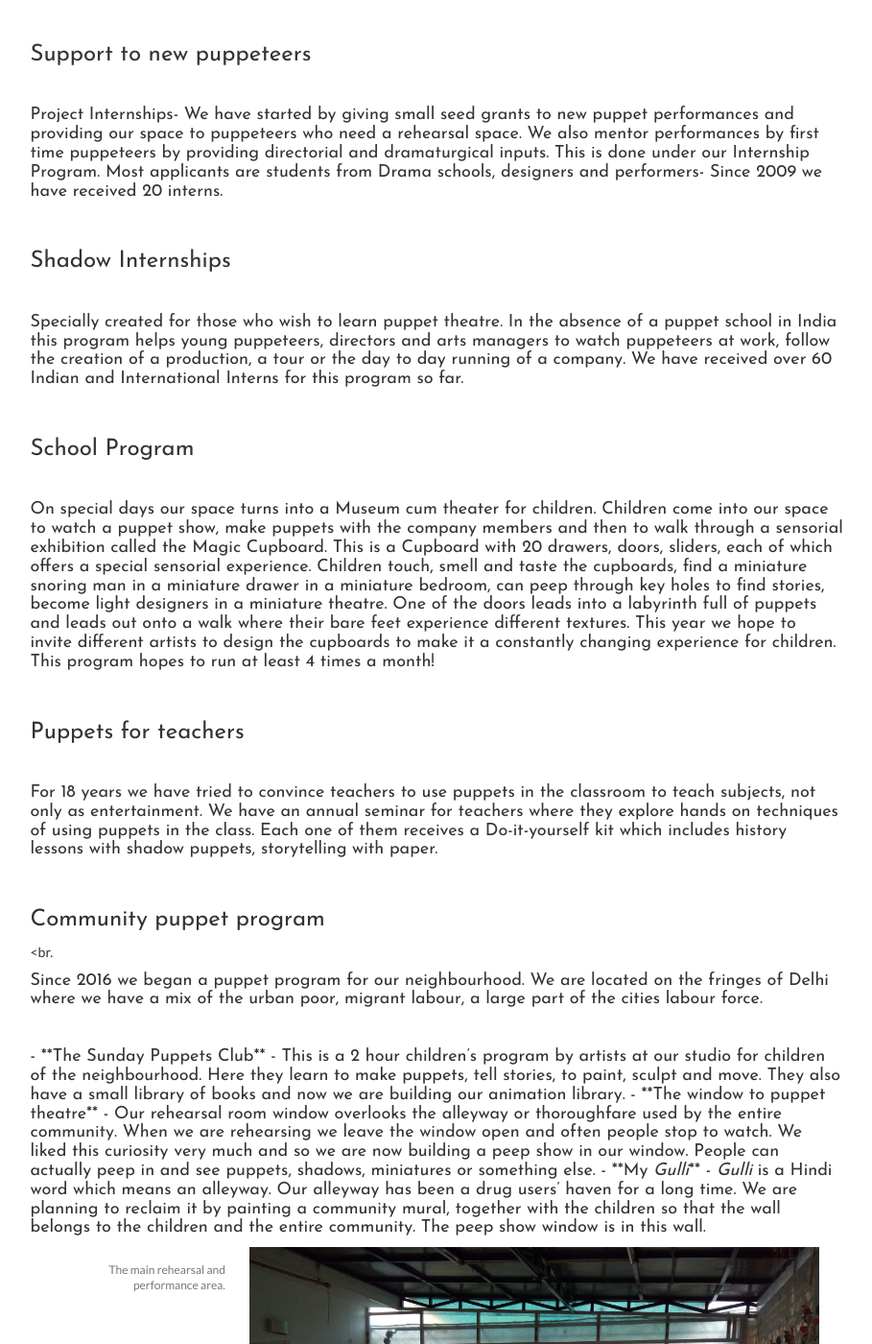
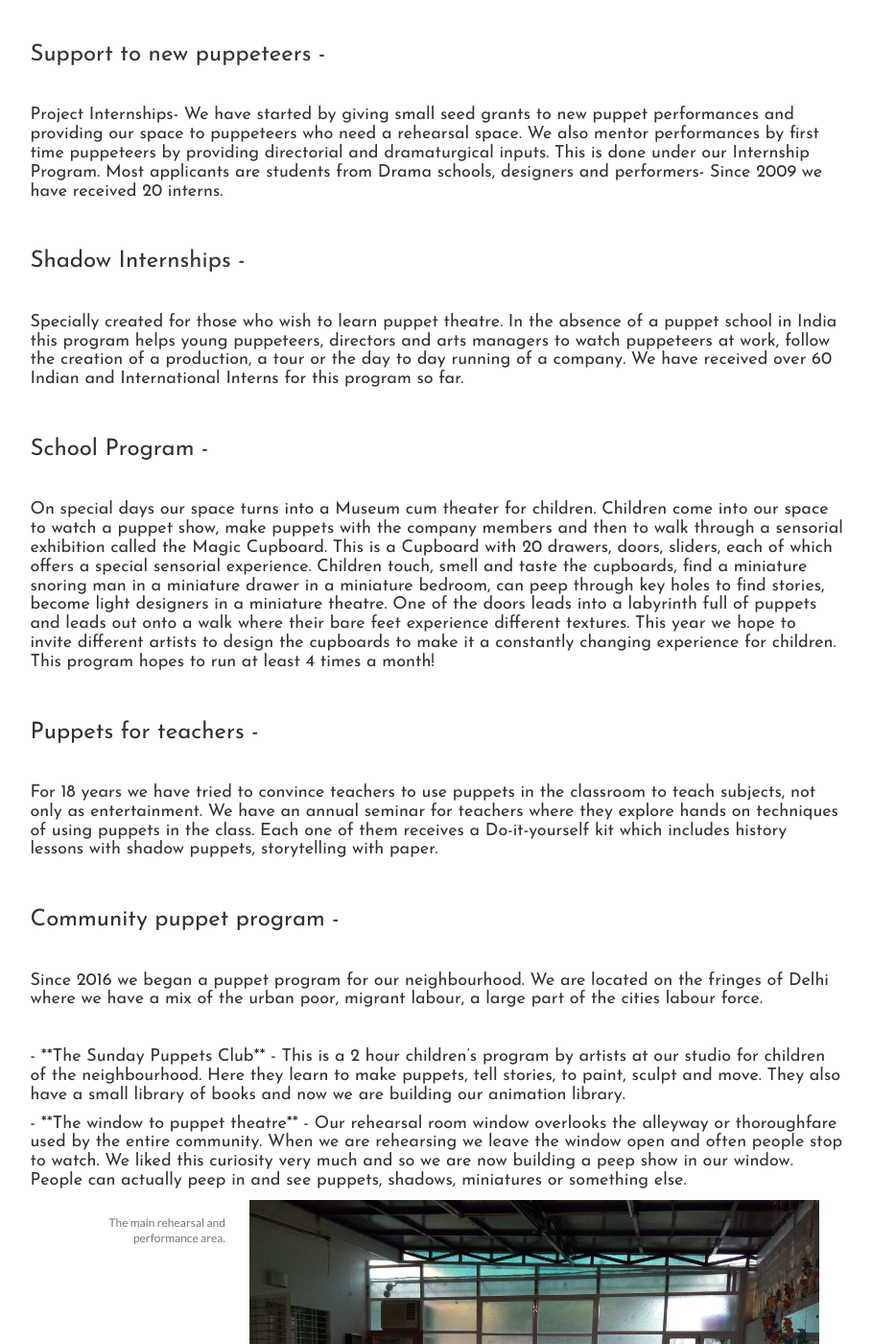
Before and after one commit to katkatha/katkatha.org, a Jekyll site: the page built from _posts/2017-02-06-space.markdown, in a window 1280 px wide and 1400 px high, scrolled down 963 px. Shown: the whole window at 96% size, without its empty margins (331-1240 px from the left). Built offline with Jekyll 4.4.1, drawn with Linux system fonts in a browser that asks for light colours; nearby versions of some CDN libraries; some of the changed text lies outside the part shown.

Commit message:
Update 2017-02-06-space.markdown

```diff
--- a/_posts/2017-02-06-space.markdown
+++ b/_posts/2017-02-06-space.markdown
@@ -15,7 +15,7 @@ These are the programs the space is currently supporting or planning to support
 
 <br>
 
- <h3>Mentorship Program</h3>
+ <h3>Mentorship Program -</h3>
 
  <br>
 
@@ -23,7 +23,7 @@ These are the programs the space is currently supporting or planning to support
 
  <br>
 
- <h3>Support to new puppeteers</h3>
+ <h3>Support to new puppeteers -</h3>
 
 <br>
 
@@ -31,7 +31,7 @@ These are the programs the space is currently supporting or planning to support
 
  <br>
 
- <h3>Shadow Internships</h3>
+ <h3>Shadow Internships -</h3>
 
  <br>
 
@@ -39,7 +39,7 @@ These are the programs the space is currently supporting or planning to support
 
 <br>
 
- <h3>School Program</h3>
+ <h3>School Program -</h3>
 
  <br>
 
@@ -47,7 +47,7 @@ These are the programs the space is currently supporting or planning to support
 
 <br>
 
-<h3>Puppets for teachers</h3>
+<h3>Puppets for teachers -</h3>
 
 <br>
 
@@ -55,17 +55,18 @@ These are the programs the space is currently supporting or planning to support
 
 <br>
 
-<h3>Community puppet program</h3>
+<h3>Community puppet program -</h3>
 
-<br.
+<br>
 
 <h4>Since 2016 we began a puppet program for our neighbourhood. We are located on the fringes of Delhi where we have a mix of the urban poor, migrant labour, a large part of the cities labour force.</h4>
 
 <br>
 
-<h4>-	**The Sunday Puppets Club** - This is a 2 hour children’s program by artists at our studio for children of the neighbourhood. Here they learn to make puppets, tell stories, to paint, sculpt and move. They also have a small library of books and now we are building our animation library.
--	**The window to puppet theatre** - Our rehearsal room window overlooks the alleyway or thoroughfare used by the entire community. When we are rehearsing we leave the window open and often people stop to watch. We liked this curiosity very much and so we are now building a peep show in our window. People can actually peep in and see puppets, shadows, miniatures or something else.
--	**My <i>Gulli</i>** - <i>Gulli</i> is a Hindi word which means an alleyway. Our alleyway has been a drug users’ haven for a long time. We are planning to reclaim it by painting a community mural, together with the children so that the wall belongs to the children and the entire community. The peep show window is in this wall.</h4>
+<h4>-	**The Sunday Puppets Club** - This is a 2 hour children’s program by artists at our studio for children of the neighbourhood. Here they learn to make puppets, tell stories, to paint, sculpt and move. They also have a small library of books and now we are building our animation library.</h4>
+
+<h4>-	**The window to puppet theatre** - Our rehearsal room window overlooks the alleyway or thoroughfare used by the entire community. When we are rehearsing we leave the window open and often people stop to watch. We liked this curiosity very much and so we are now building a peep show in our window. People can actually peep in and see puppets, shadows, miniatures or something else.</h4>
+
 
 {% include imageright.html url="/images/studio/02.jpg" caption="The main rehearsal and performance area." %}
 {% include image.html url="/images/studio/01.jpg" caption="Our puppet and prop-making shop." %}
```
